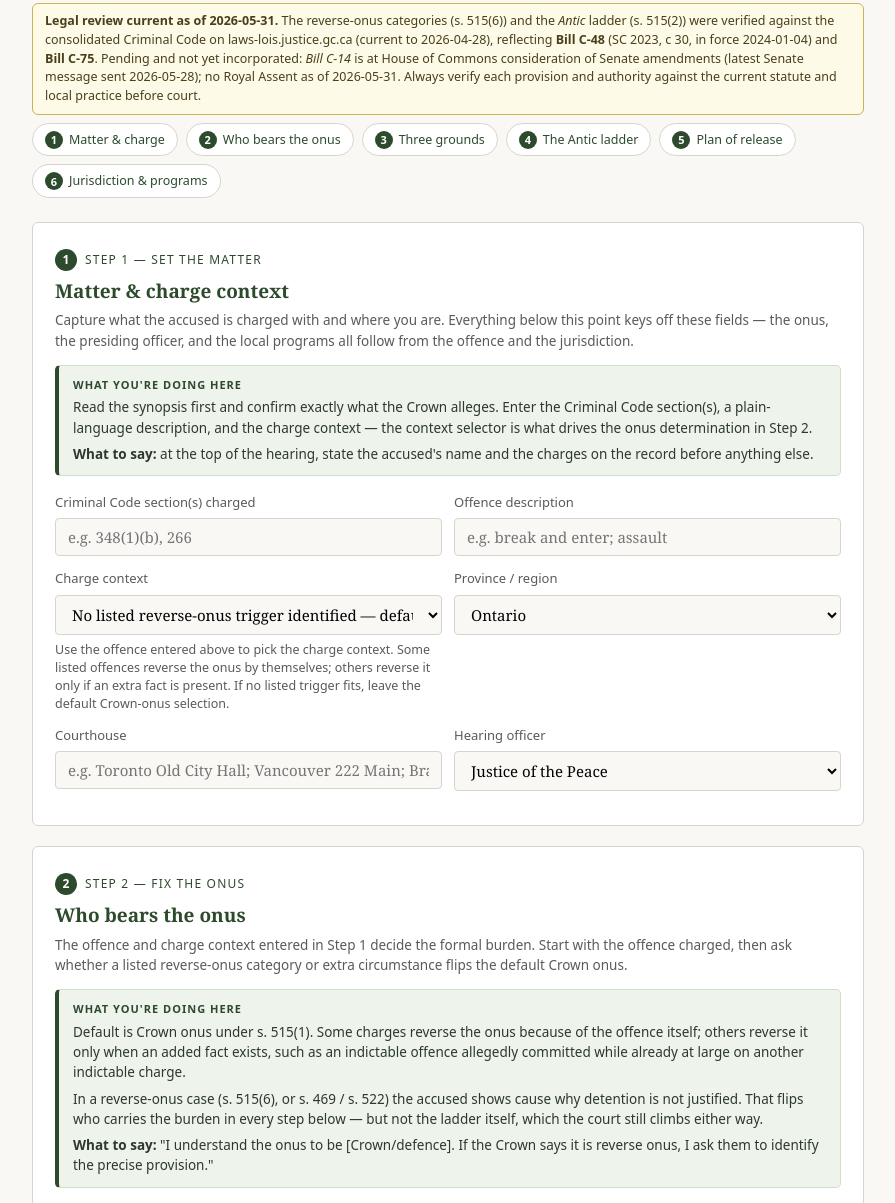
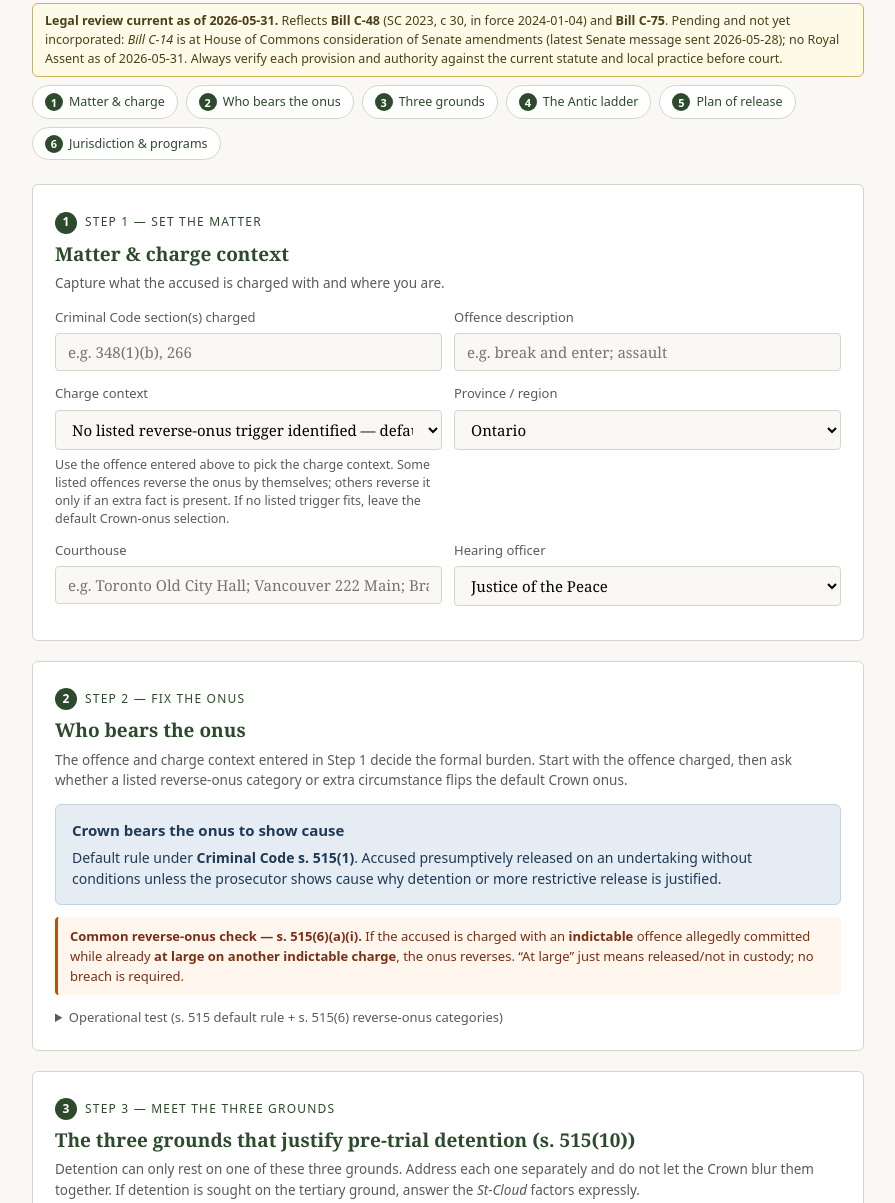
Before and after one commit to mjbryant66/instructit-poc, a plain HTML site: page apps/bail-hearing/index.html in a window 1280 px wide. Shown: the part 393-1596 px from the top of the page, without its empty margins (192-1087 px from the left). Drawn offline with Linux system fonts and the light colour scheme.

Commit message:
Trim bail run-sheet copy

```diff
--- a/apps/bail-hearing/index.html
+++ b/apps/bail-hearing/index.html
@@ -155,7 +155,7 @@
  </div>
 
  <div class="legal-currency" style="margin:8px 0;padding:8px 12px;border:1px solid #c9b458;background:#fdfae8;border-radius:6px;font:12.5px/1.5 ui-sans-serif,system-ui,sans-serif;color:#4a3f1a;">
- <strong>Legal review current as of 2026-05-31.</strong> The reverse-onus categories (s. 515(6)) and the <em>Antic</em> ladder (s. 515(2)) were verified against the consolidated Criminal Code on laws-lois.justice.gc.ca (current to 2026-04-28), reflecting <strong>Bill C-48</strong> (SC 2023, c 30, in force 2024-01-04) and <strong>Bill C-75</strong>. Pending and not yet incorporated: <em>Bill C-14</em> is at House of Commons consideration of Senate amendments (latest Senate message sent 2026-05-28); no Royal Assent as of 2026-05-31. Always verify each provision and authority against the current statute and local practice before court.
+ <strong>Legal review current as of 2026-05-31.</strong> Reflects <strong>Bill C-48</strong> (SC 2023, c 30, in force 2024-01-04) and <strong>Bill C-75</strong>. Pending and not yet incorporated: <em>Bill C-14</em> is at House of Commons consideration of Senate amendments (latest Senate message sent 2026-05-28); no Royal Assent as of 2026-05-31. Always verify each provision and authority against the current statute and local practice before court.
  </div>
 
  <nav class="runsheet-nav" aria-label="Run-sheet steps">
@@ -171,14 +171,7 @@
  <div class="card" id="step-1">
  <div class="step-label"><span class="step-dot">1</span> Step 1 — Set the matter</div>
  <h2>Matter &amp; charge context</h2>
- <p class="what-youre-doing">Capture what the accused is charged with and where you are. Everything below this point
- keys off these fields — the onus, the presiding officer, and the local programs all follow from the offence and the jurisdiction.</p>
- <div class="teach">
- <span class="teach-tag">What you're doing here</span>
- <p>Read the synopsis first and confirm exactly what the Crown alleges. Enter the Criminal Code section(s),
- a plain-language description, and the charge context — the context selector is what drives the onus determination in Step 2.</p>
- <p><strong>What to say:</strong> at the top of the hearing, state the accused's name and the charges on the record before anything else.</p>
- </div>
+ <p class="what-youre-doing">Capture what the accused is charged with and where you are.</p>
  <div class="grid-2">
  <div>
  <label for="offence-section">Criminal Code section(s) charged</label>
@@ -250,12 +243,6 @@
  <div class="step-label"><span class="step-dot">2</span> Step 2 — Fix the onus</div>
  <h2>Who bears the onus</h2>
  <p class="what-youre-doing">The offence and charge context entered in Step 1 decide the formal burden. Start with the offence charged, then ask whether a listed reverse-onus category or extra circumstance flips the default Crown onus.</p>
- <div class="teach">
- <span class="teach-tag">What you're doing here</span>
- <p>Default is Crown onus under s. 515(1). Some charges reverse the onus because of the offence itself; others reverse it only when an added fact exists, such as an indictable offence allegedly committed while already at large on another indictable charge.</p>
- <p>In a reverse-onus case (s. 515(6), or s. 469 / s. 522) the accused shows cause why detention is not justified. That flips who carries the burden in every step below — but not the ladder itself, which the court still climbs either way.</p>
- <p><strong>What to say:</strong> "I understand the onus to be [Crown/defence]. If the Crown says it is reverse onus, I ask them to identify the precise provision."</p>
- </div>
  <div id="onus-verdict"></div>
  <div style="margin-top:10px;padding:9px 12px;border-left:3px solid #b45309;background:#fff7ed;border-radius:4px;font:13px/1.55 ui-sans-serif,system-ui,sans-serif;color:#7c2d12;">
  <strong>Common reverse-onus check — s. 515(6)(a)(i).</strong> If the accused is charged with an <strong>indictable</strong> offence allegedly committed while already <strong>at large on another indictable charge</strong>, the onus reverses. &ldquo;At large&rdquo; just means released/not in custody; no breach is required.
@@ -312,7 +299,7 @@
  employment and community ties, and a local bail program as the lesser-restrictive alternative to a personal surety.</p>
  <div class="teach">
  <span class="teach-tag">What you're doing here</span>
- <p>This is what you actually hand the court. Justices respond to a specific, structured plan — not vague references to "community supervision."
+ <p>The plan should be as detailed as possible, but delivered viva voce.
  At rung 5 of the ladder, canvass the local programs below <em>before</em> conceding a surety.</p>
  <p><strong>What to say:</strong> walk the court through the plan condition by condition, citing <em>Zora</em> on each: reasonably necessary, no more onerous than required, with a factual nexus to a proven risk.</p>
  </div>
@@ -567,7 +554,7 @@
  "primary_statute": "Criminal Code, RSC 1985, c C-46",
  "related_statutes": ["Controlled Drugs and Substances Act, SC 1996, c 19", "Interpretation Act, RSC 1985, c I-21"],
  "last_verified": "2026-05-31",
- "verification_notes": "s. 515(6) sub-paragraph labels and the s. 515(2) Antic ladder verified against the consolidated Criminal Code on laws-lois.justice.gc.ca (current to 2026-04-28), reflecting Bill C-48 (SC 2023, c 30, in force 2024-01-04) and Bill C-75. Six reverse-onus labels corrected; categories (b.2) repeat-violent-weapon, (a)(viii) prohibition-order, and (a)(iv)-(v) FISOIA added; ladder rungs 4-5 reordered (surety before cash deposit per Antic). Bill C-14 status checked against LEGISinfo/download.json on 2026-05-31: at consideration in the House of Commons of amendments made by the Senate; latest event message sent to the House of Commons by the Senate on 2026-05-28; no Royal Assent, so not incorporated. Confirm each provision on the day.",
+ "verification_notes": "Reflects Bill C-48 (SC 2023, c 30, in force 2024-01-04) and Bill C-75. Six reverse-onus labels corrected; categories (b.2) repeat-violent-weapon, (a)(viii) prohibition-order, and (a)(iv)-(v) FISOIA added; ladder rungs 4-5 reordered (surety before cash deposit per Antic). Bill C-14 status checked against LEGISinfo/download.json on 2026-05-31: at consideration in the House of Commons of amendments made by the Senate; latest event message sent to the House of Commons by the Senate on 2026-05-28; no Royal Assent, so not incorporated. Confirm each provision on the day.",
  "disclaimer": "This reference data is designed to support bail-hearing preparation. It is not a substitute for reading the current statute."
  }
 }
```
